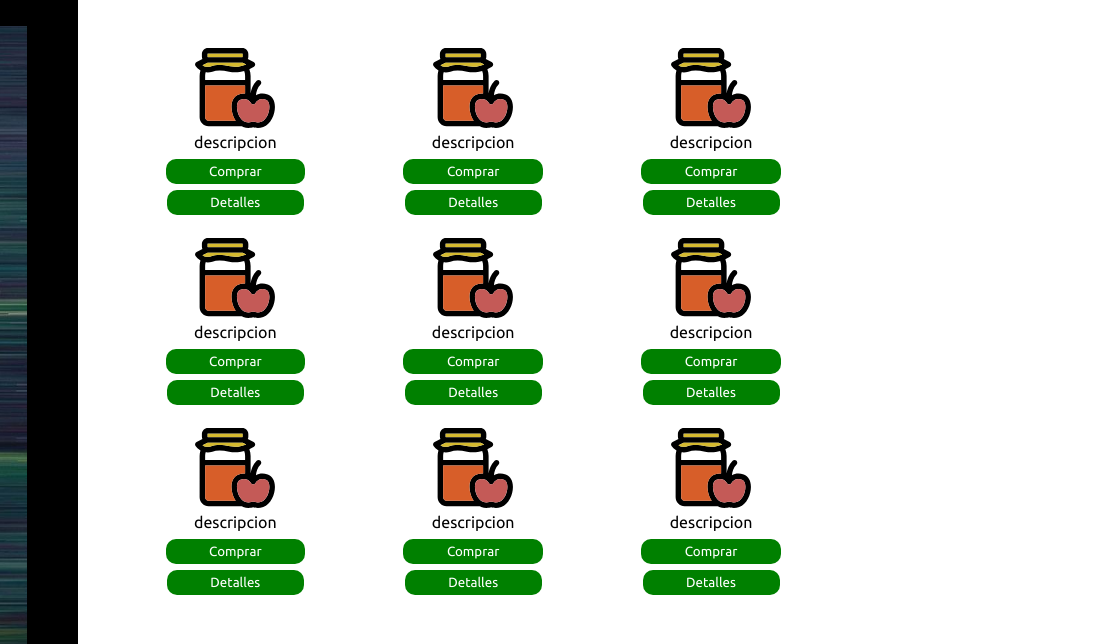
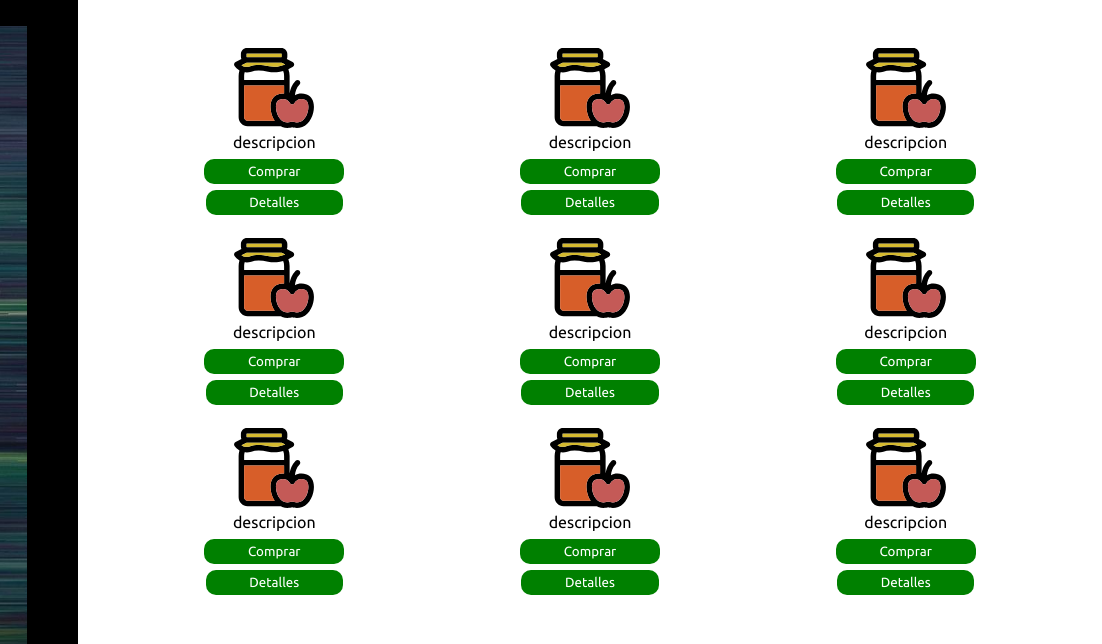
Before and after one commit to gabyx08/corazonDeMiTierra, a plain HTML site: page tienda.html in a window 1280 px wide. Shown: the top 644 px of the page, 178-1280 px from the left. Drawn offline with Linux system fonts and the light colour scheme.

Commit message:
imagenes de galeria centradas

```diff
--- a/assets/css/tiendita.css
+++ b/assets/css/tiendita.css
@@ -10,8 +10,8 @@
 #galeria{
   width: 80%;
   background: #fff;
-  flex-direction: row;
-  flex-wrap: wrap;
+  flex-flow: row wrap;
+  justify-content: space-around;
   padding: 3%;
 }
 
```
